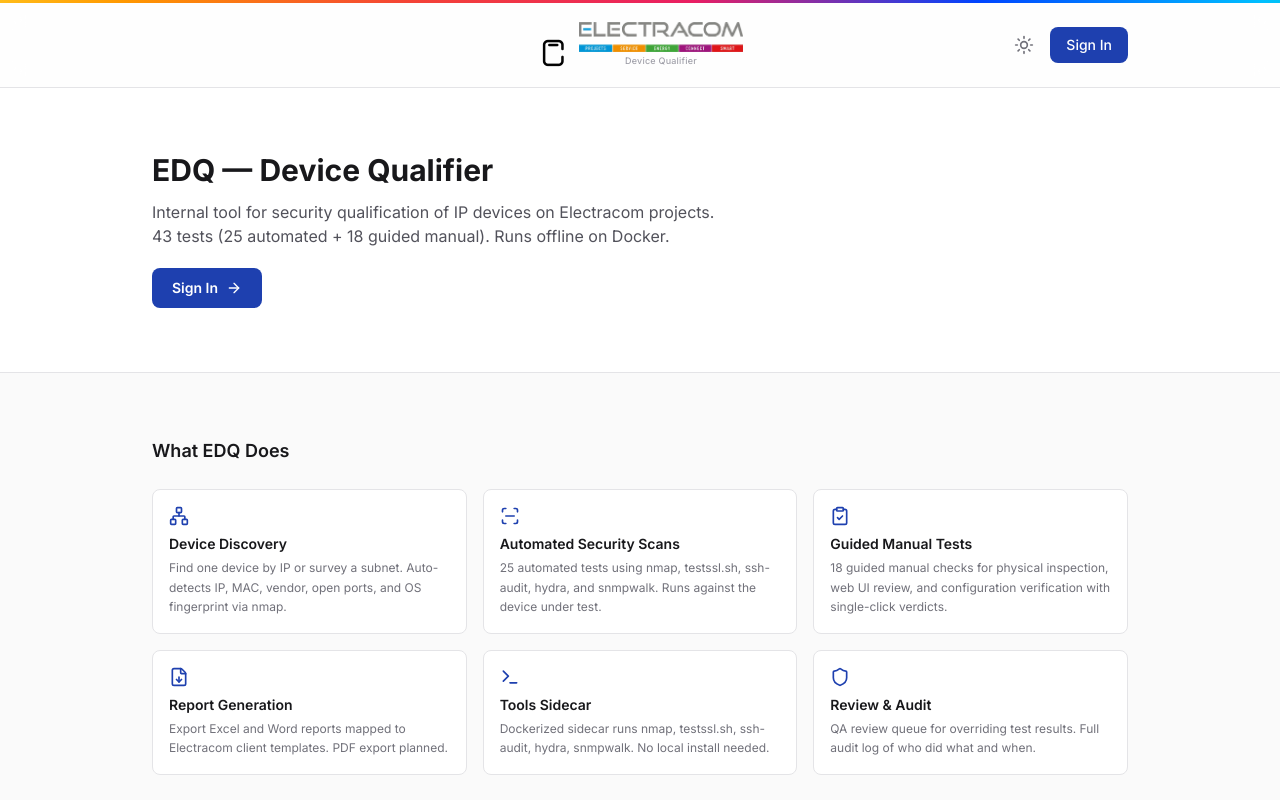
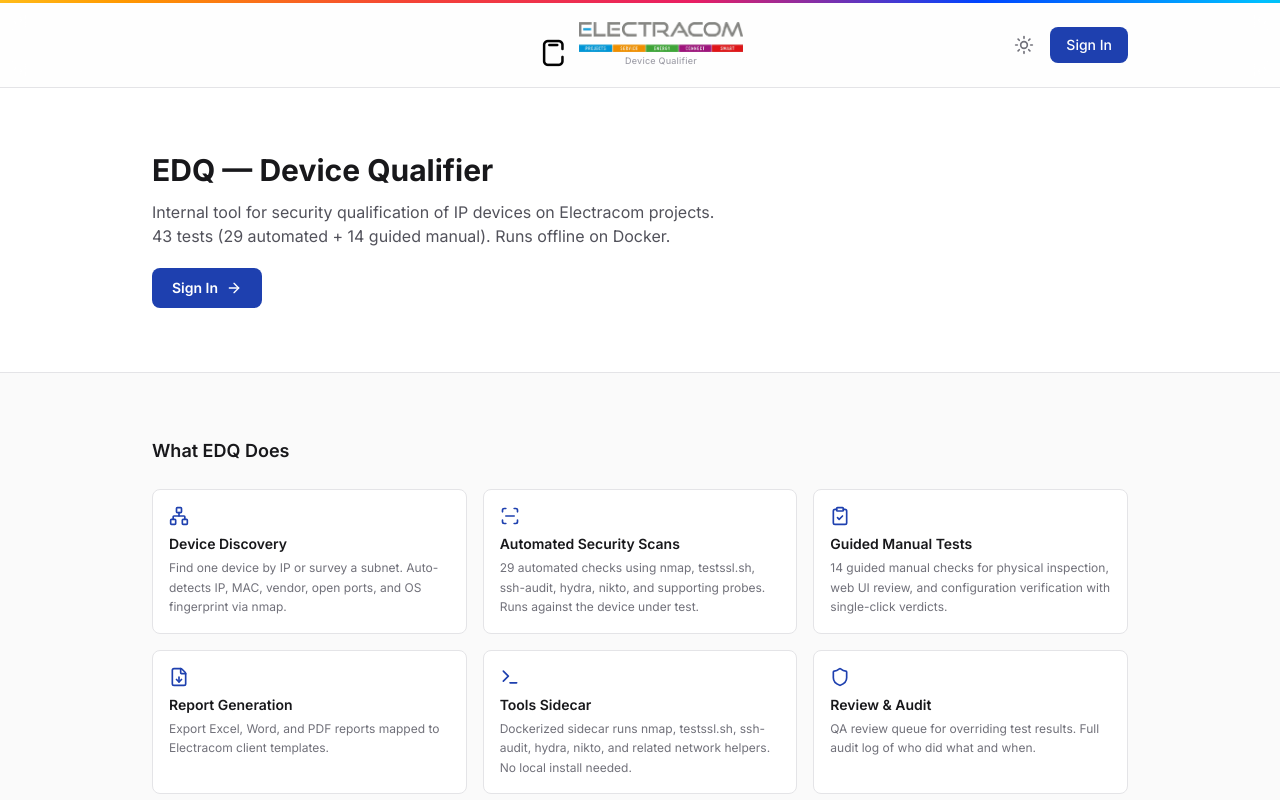
Before and after one commit to Rvs006/edq, a React (Vite) app in the folder frontend/: page / in a window 1280 px wide. Shown: the top 800 px of the page. Built offline with nearby package versions, Linux system fonts and the light colour scheme; no server answers.

Commit message:
fix: align frontend copy with current test matrix

```diff
--- a/frontend/src/components/layout/DashboardLayout.tsx
+++ b/frontend/src/components/layout/DashboardLayout.tsx
@@ -28,6 +28,8 @@
   '/settings': 'Application preferences, theme, tool versions, and account settings',
   '/authorized-networks': 'Control which subnets EDQ is allowed to scan — all scan targets must fall within authorized ranges',
 }
+
+pageDescriptions['/test-runs'] = 'Security qualification sessions - 43 checks per device (29 automated, 14 guided manual)'
 
 const navSections = [
   {
--- a/frontend/src/pages/LandingPage.tsx
+++ b/frontend/src/pages/LandingPage.tsx
@@ -15,22 +15,22 @@
   {
     icon: ScanLine,
     title: 'Automated Security Scans',
-    description: '25 automated tests using nmap, testssl.sh, ssh-audit, hydra, and snmpwalk. Runs against the device under test.',
+    description: '29 automated checks using nmap, testssl.sh, ssh-audit, hydra, nikto, and supporting probes. Runs against the device under test.',
   },
   {
     icon: ClipboardCheck,
     title: 'Guided Manual Tests',
-    description: '18 guided manual checks for physical inspection, web UI review, and configuration verification with single-click verdicts.',
+    description: '14 guided manual checks for physical inspection, web UI review, and configuration verification with single-click verdicts.',
   },
   {
     icon: FileDown,
     title: 'Report Generation',
-    description: 'Export Excel and Word reports mapped to Electracom client templates. PDF export planned.',
+    description: 'Export Excel, Word, and PDF reports mapped to Electracom client templates.',
   },
   {
     icon: Terminal,
     title: 'Tools Sidecar',
-    description: 'Dockerized sidecar runs nmap, testssl.sh, ssh-audit, hydra, snmpwalk. No local install needed.',
+    description: 'Dockerized sidecar runs nmap, testssl.sh, ssh-audit, hydra, nikto, and related network helpers. No local install needed.',
   },
   {
     icon: Shield,
@@ -73,7 +73,7 @@
               </h1>
               <p className="mt-3 text-sm sm:text-base text-zinc-600 dark:text-slate-400 leading-relaxed">
                 Internal tool for security qualification of IP devices on Electracom projects.
-                43 tests (25 automated + 18 guided manual). Runs offline on Docker.
+                43 tests (29 automated + 14 guided manual). Runs offline on Docker.
               </p>
               <div className="mt-5 flex items-center gap-3">
                 <Link to="/login" className="inline-flex items-center gap-2 px-5 py-2.5 text-sm font-semibold text-white bg-brand-500 rounded-lg hover:bg-brand-600 transition-colors">
```
Also changed, not shown: 1 other file (tests, documents, lock files or other folders).
